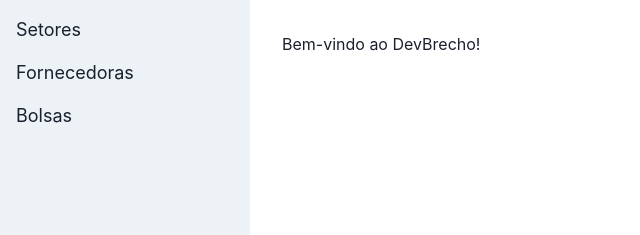
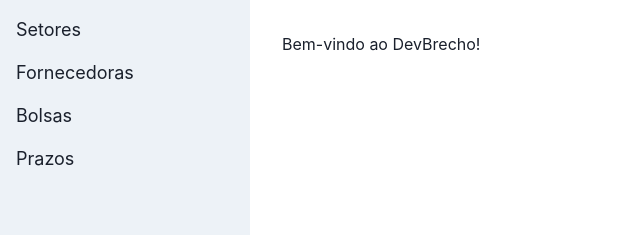
Before and after one commit to LucasAPessoa/devBrecho-front, a React (Vite) app: page / in a window 1280 px wide. Shown: the top 235 px of the page, without its empty margins (0-640 px from the left). Built offline with nearby package versions, Linux system fonts and the light colour scheme; no server answers.

Commit message:
feat: add Prazos to navigation

```diff
--- a/src/shared/ui/Navigation/Layout.tsx
+++ b/src/shared/ui/Navigation/Layout.tsx
@@ -19,6 +19,9 @@ export function Layout() {
                     <ChakraLink as={RouterLink} to="/bolsas" fontSize="lg">
                         Bolsas
                     </ChakraLink>
+                    <ChakraLink as={RouterLink} to="/prazos" fontSize="lg">
+                        Prazos
+                    </ChakraLink>
                 </VStack>
             </Box>
             <Box flex="1" p={8}>
```
